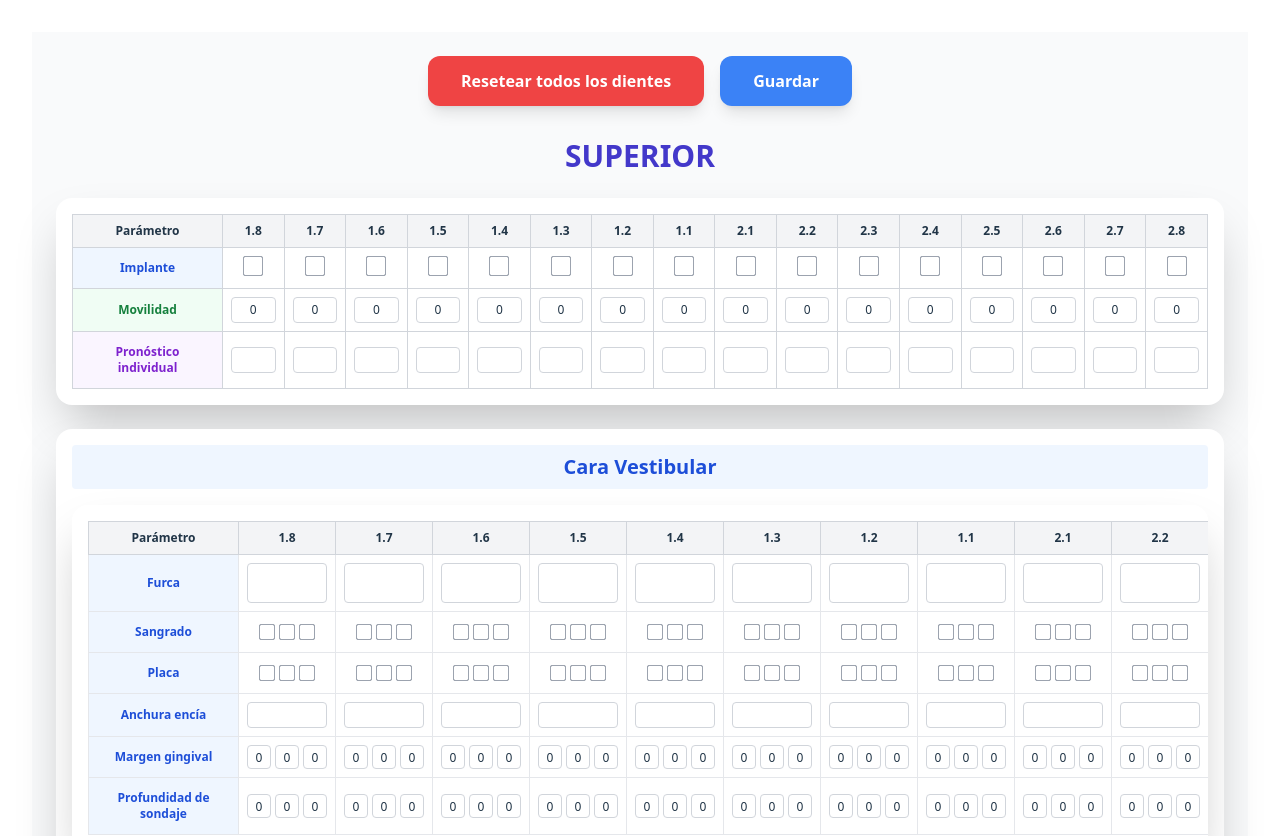
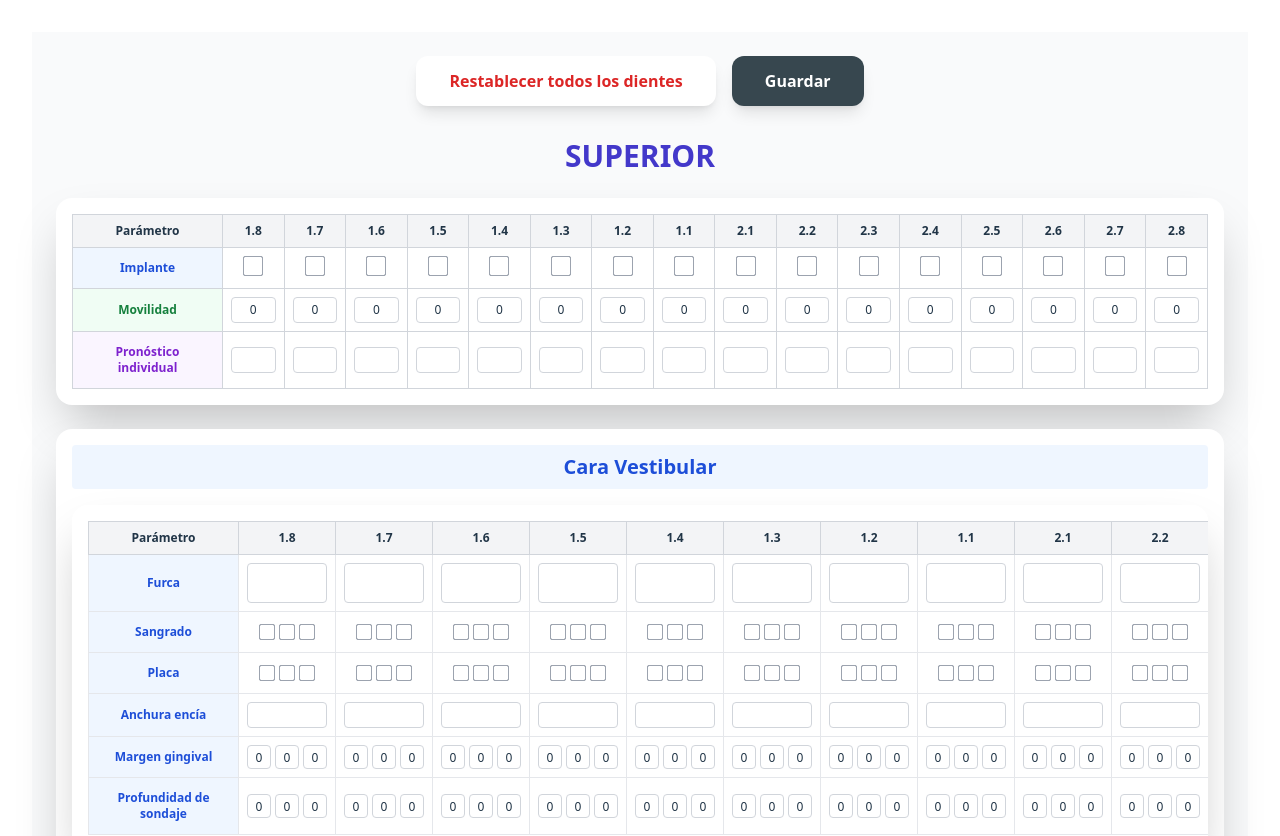
Before and after one commit to roand-hq/periodonto-omega, a React (Vite) app: page / in a window 1280 px wide. Shown: the top 836 px of the page. Built offline with nearby package versions, Linux system fonts and the light colour scheme.

Commit message:
cambio en los colores de botones

```diff
--- a/src/Components/tabla.jsx
+++ b/src/Components/tabla.jsx
@@ -3,7 +3,7 @@ import vacio from "../assets/vacio.png";
 import mediolleno from "../assets/mediolleno.png";
 import lleno from "../assets/lleno.png";
 import Grafica from "./grafica";
-export default function TablaDientes({savedState, onSave}) {
+export default function TablaDientes({ savedState, onSave }) {
   const { dientes, actualizarDiente, actualizarCara, resetearDientes } =
     useDientes(savedState);
 
@@ -552,18 +552,17 @@ export default function TablaDientes({savedState, onSave}) {
     <div className="p-6 bg-[#f9fafb] min-h-screen">
       <div className="max-w-full mx-auto">
         <div className="text-center mb-8">
-
           <button
             onClick={resetearDientes}
-            className="bg-red-500 hover:bg-red-600 text-white px-8 py-3 rounded-xl font-semibold transition-all duration-200 transform hover:scale-105 shadow-lg hover:shadow-xl"
+            className="bg-white  text-red-600 px-8 py-3 rounded-xl font-semibold transition-all duration-200 transform hover:scale-105 shadow-lg hover:shadow-xl"
           >
-            Resetear todos los dientes
+            Restablecer todos los dientes
           </button>
 
           <button
-          onClick={() => onSave(dientes)}
-          className="ml-4 bg-blue-500 hover:bg-blue-600 text-white px-8 py-3 rounded-xl font-semibold transition-all duration-200 transform hover:scale-105 shadow-lg hover:shadow-xl">
-
+            onClick={() => onSave(dientes)}
+            className="ml-4 bg-[#37474f] hover:bg-[#263238] text-white px-8 py-3 rounded-xl font-semibold transition-all duration-200 transform hover:scale-105 shadow-lg hover:shadow-xl"
+          >
             Guardar
           </button>
         </div>
```
